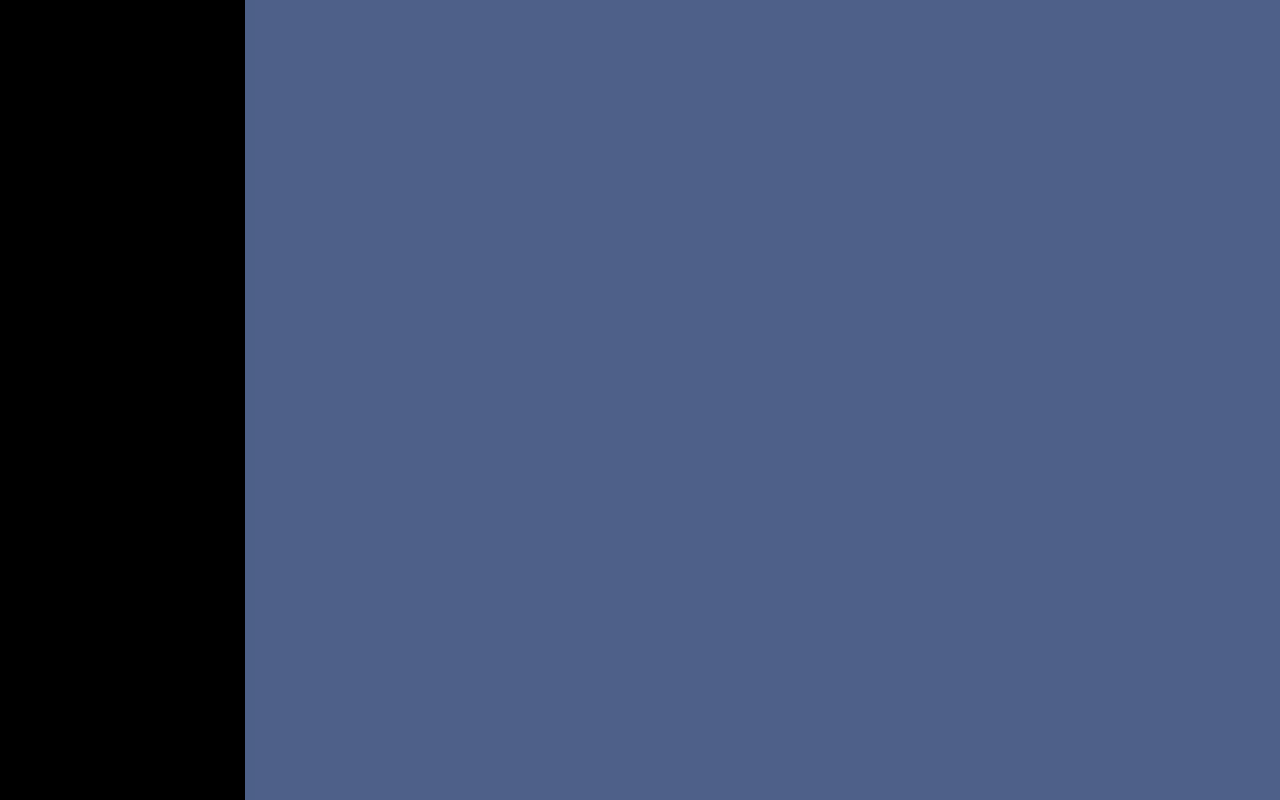
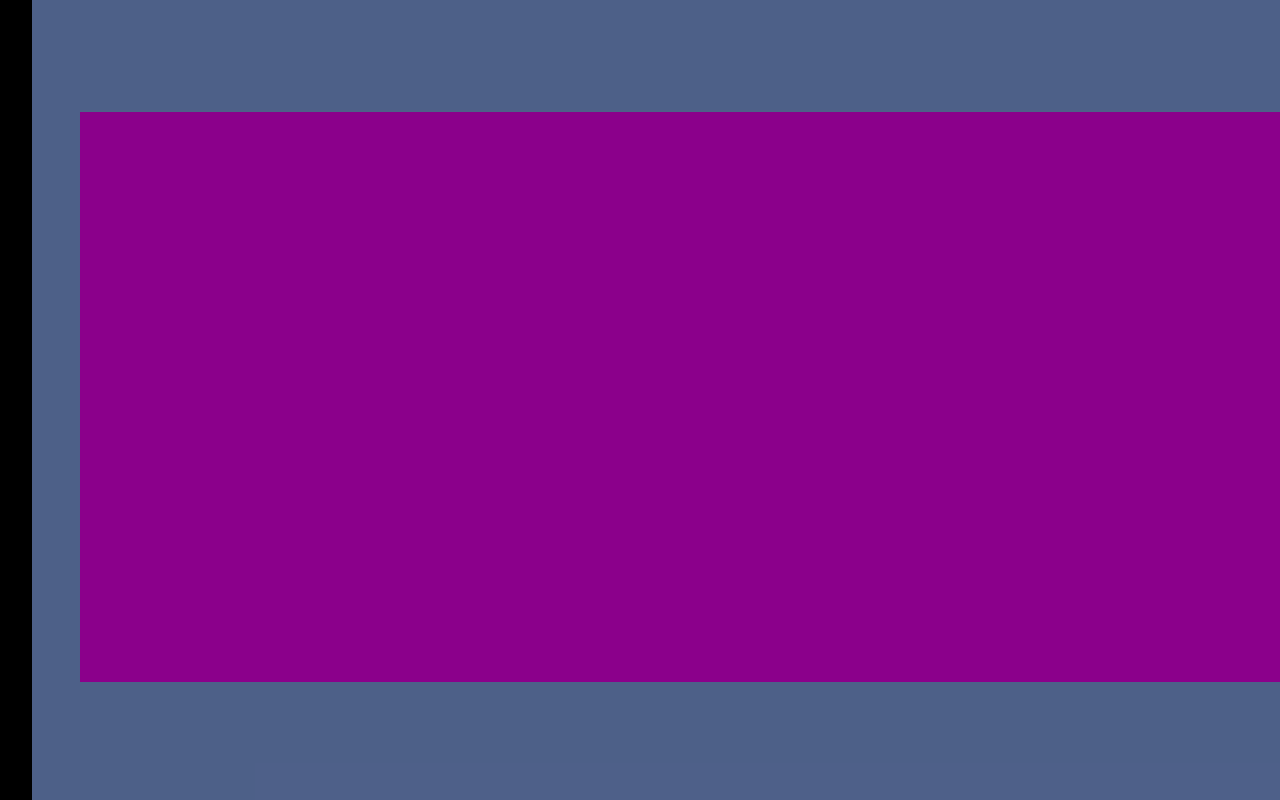
Before and after one commit to martinasartori97/html-css-spotifyweb, a plain HTML site: page index.html in a window 1280 px wide. Drawn offline with Linux system fonts and the light colour scheme.

Commit message:
edit css

```diff
--- a/css/style.css
+++ b/css/style.css
@@ -28,8 +28,11 @@ body {
     background-color: rgba(8, 34, 90, 0.719);
 
     .block {
-        background-color: aqua;
-
+        background-color: darkmagenta;
+        width: 1200px;
+        height: 570px;
+        margin-left: 3rem;
+        margin-top: 7rem;
 
     }
 }
```
